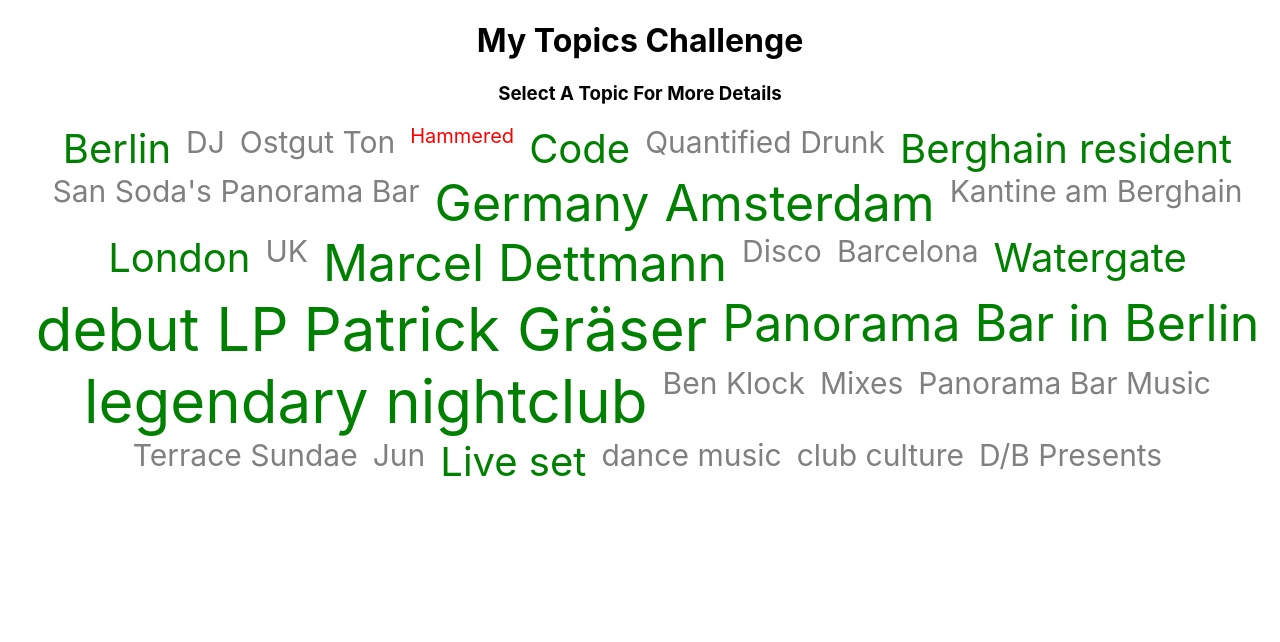
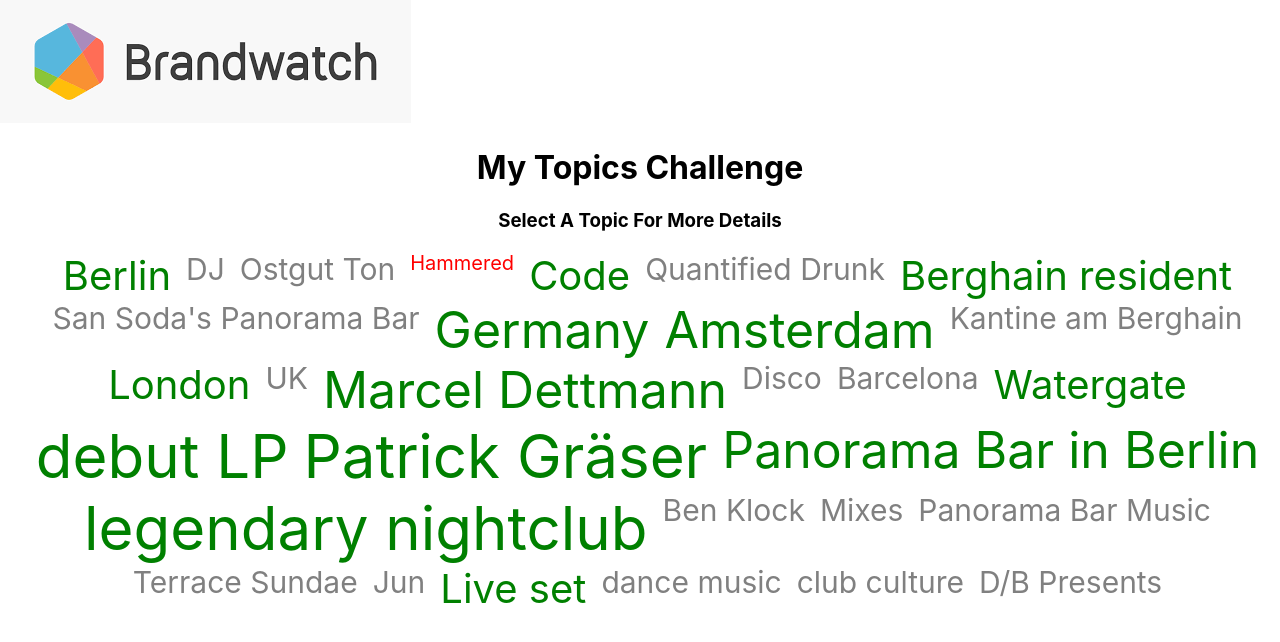
Before and after one commit to Thea-J/challenges, a React (Create React App) app: page / in a window 1280 px wide. Shown: the top 642 px of the page. Built offline with nearby package versions, Linux system fonts and the light colour scheme.

Commit message:
Added Brandwatch logo

```diff
--- a/src/App.js
+++ b/src/App.js
@@ -3,6 +3,7 @@ import topicsObject from './brandwatch_challenge_docs/topics.json';
 import Topics from './Topics';
 import TopicMetadata from './TopicMetadata';
 import './styles/App.css'
+import logo from './bw_logo.png'
 
 export class App extends Component {
 
@@ -24,6 +25,7 @@ export class App extends Component {
   render() {
     return (
       <div>
+      <img src = {logo}/>
         <h1> My Topics Challenge </h1>
         <Topics topicsArray = {topicsObject.topics} handleTopicClick = {this.selectTopic}/>
         <TopicMetadata exposeMetadata = {this.state.exposeMetadata} selectedTopic = {this.state.selectedTopic} />
```
Also changed, not shown: src/bw_logo.png (added), src/logo.svg (deleted).
